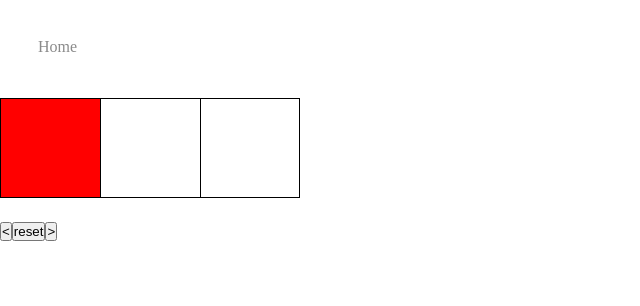
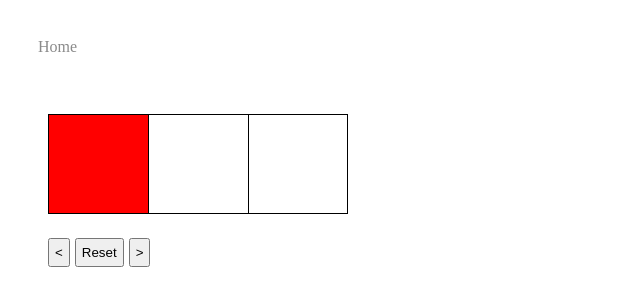
Before and after one commit to tiffmc1/small-react-projects, a React (Create React App) app: page /carousel in a window 1280 px wide. Shown: the top 306 px of the page, without its empty margins (0-640 px from the left). Built offline with nearby package versions, Linux system fonts and the light colour scheme.

Commit message:
Carousel: added some small styling

```diff
--- a/src/projects/carousel/Carousel.js
+++ b/src/projects/carousel/Carousel.js
@@ -15,16 +15,23 @@ const Carousel = () => {
 				<button
 					id="button-left"
 					type="button"
+					className="button-ind"
 					onClick={() => (count > 1 ? setCount(count - 1) : setCount(3))}
 				>
 					{"<"}
 				</button>
-				<button id="button-reset" type="button" onClick={() => setCount(1)}>
-					reset
+				<button
+					id="button-reset"
+					type="button"
+					className="button-ind"
+					onClick={() => setCount(1)}
+				>
+					Reset
 				</button>
 				<button
 					id="button-right"
 					type="button"
+					className="button-ind"
 					onClick={() => (count < 3 ? setCount(count + 1) : setCount(1))}
 				>
 					{">"}
--- a/src/projects/carousel/carousel.css
+++ b/src/projects/carousel/carousel.css
@@ -1,5 +1,7 @@
 .wrapper {
 	display: block;
+	padding-left: 3rem;
+	padding-top: 1rem;
 }
 
 .red {
@@ -24,5 +26,10 @@
 }
 
 .button-container {
-	margin: 0 auto;
+	margin: 0;
 }
+
+.button-ind {
+	margin-right: 5px;
+	padding: 5px;
+}
```
Also changed, not shown: 1 other file (tests, documents, lock files or other folders).
